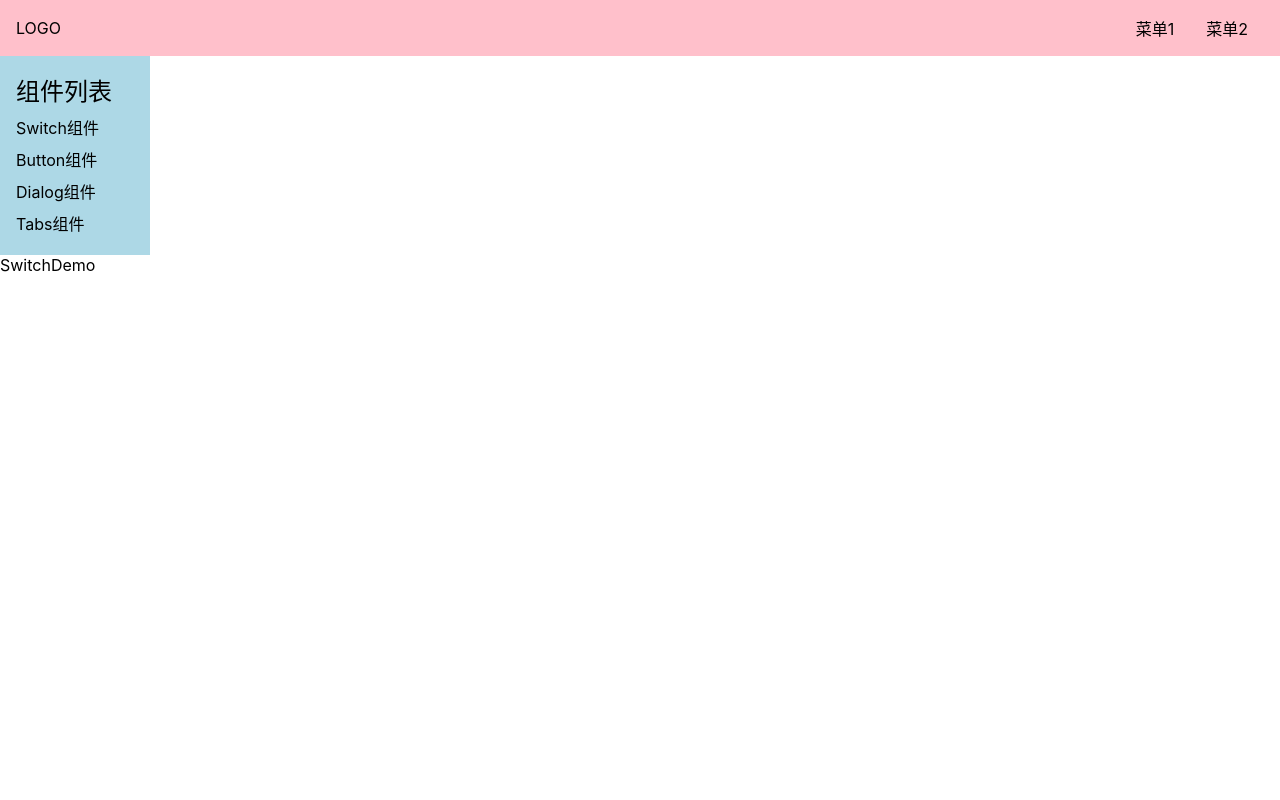
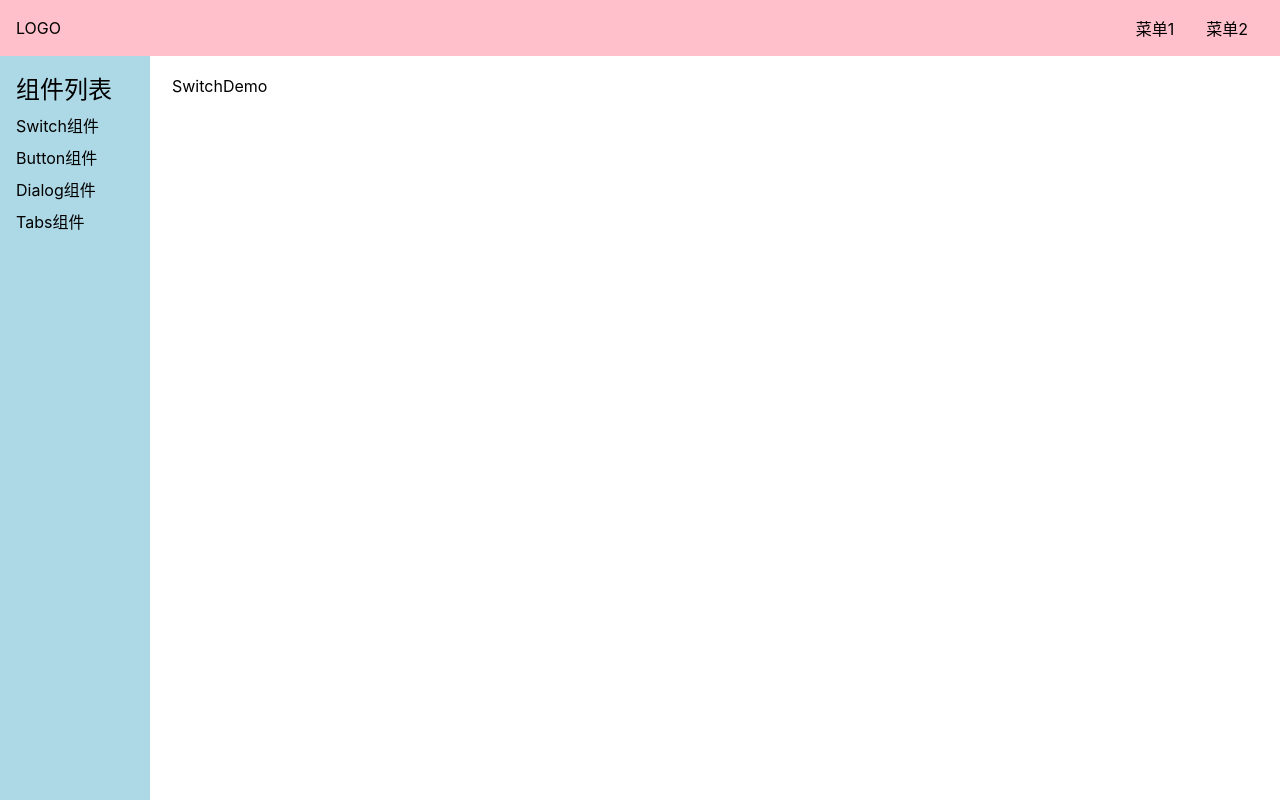
Before and after one commit to world990/Timi-ui, a Vue app: page /#/doc/switch in a window 1280 px wide. Built offline with nearby package versions, Linux system fonts and the light colour scheme.

Commit message:
css整体布局

```diff
--- a/src/components/TopNav.vue
+++ b/src/components/TopNav.vue
@@ -31,7 +31,10 @@
   background: pink;
   display: flex;
   padding: 16px;
-  position: relative;
+  position: fixed;
+  top: 0;
+  left: 0;
+  width: 100%;
   z-index: 10;
   justify-content: center;
   align-items: center;
--- a/src/views/Doc.vue
+++ b/src/views/Doc.vue
@@ -1,6 +1,6 @@
 <template>
-  <div>
-    <TopNav/>
+  <div class="layout">
+    <TopNav class="nav"/>
     <div class="content">
       <aside v-if="topNavVisible">
         <h2>组件列表</h2>
@@ -42,26 +42,56 @@
 </script>
 
 <style lang="scss" scoped>
+.layout {
+  display: flex;
+  flex-direction: column;
+  height: 100vh;
+
+  > .nav {
+    flex-shrink: 0;
+  }
+
+  > .content {
+    flex-grow: 1;
+    padding-top: 60px;
+    padding-left: 156px;
+    @media (max-width: 500px) {
+      padding-left: 0;
+    }
+  }
+}
+.content {
+  display: flex;
+
+  > aside {
+    flex-shrink: 0;
+  }
+
+  > main {
+    overflow: auto;
+    flex-grow: 1;
+    padding: 16px;
+    background: white;
+  }
+}
+
 aside {
   background: lightblue;
   width: 150px;
-  padding: 16px;
+  position: fixed;
+  top: 0;
+  left: 0;
+  padding: 70px 16px 16px;
+  height: 100%;
 
-  h2 {
+  > h2 {
     margin-bottom: 4px;
   }
 
-  ol {
-    li {
+  > ol {
+    > li {
       padding: 4px 0;
     }
-  }
-
-  @media (max-width: 500px) {
-    position: fixed;
-    top: 0;
-    left: 0;
-    padding: 70px 16px 16px;
   }
 }
 
```
